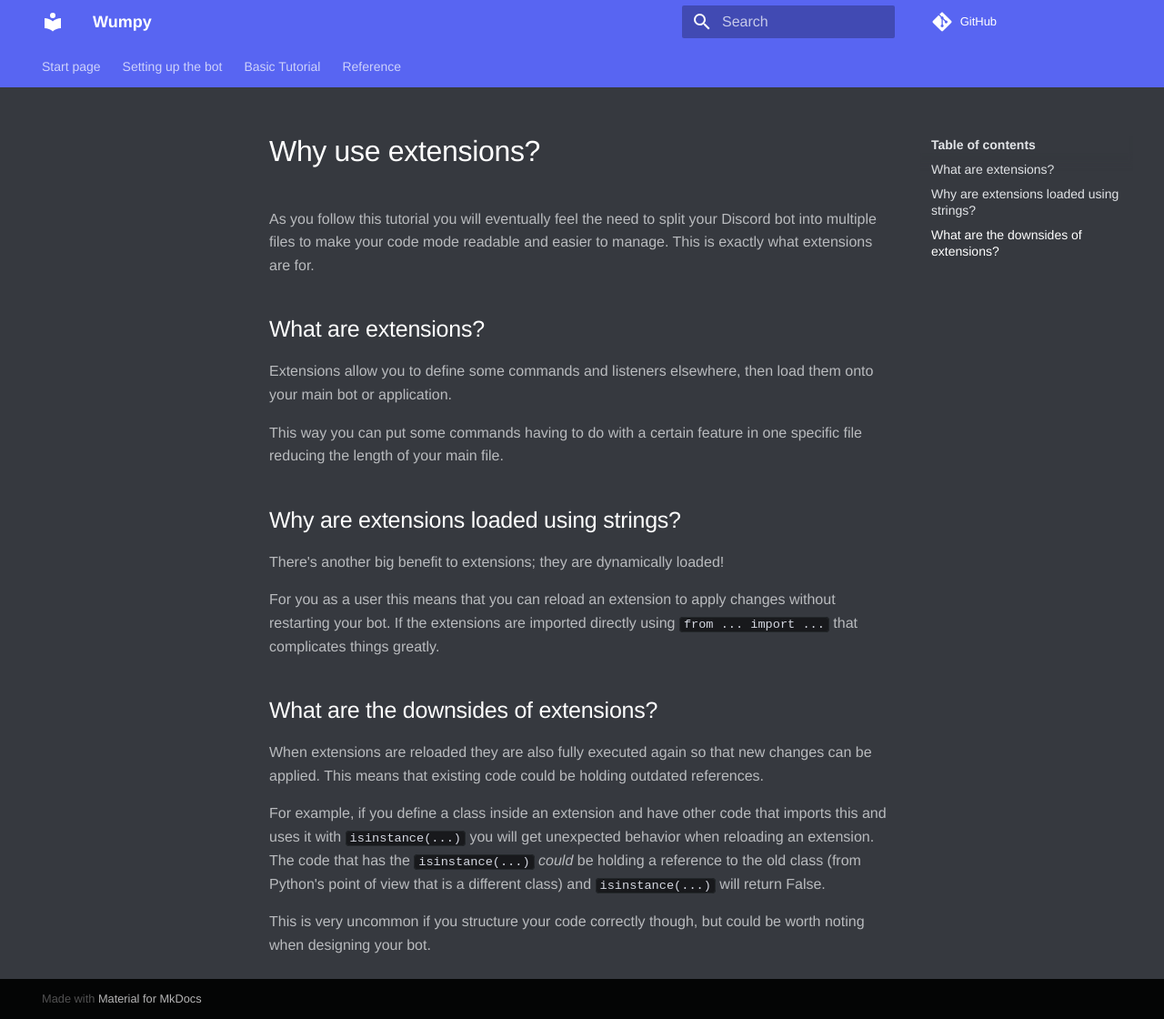
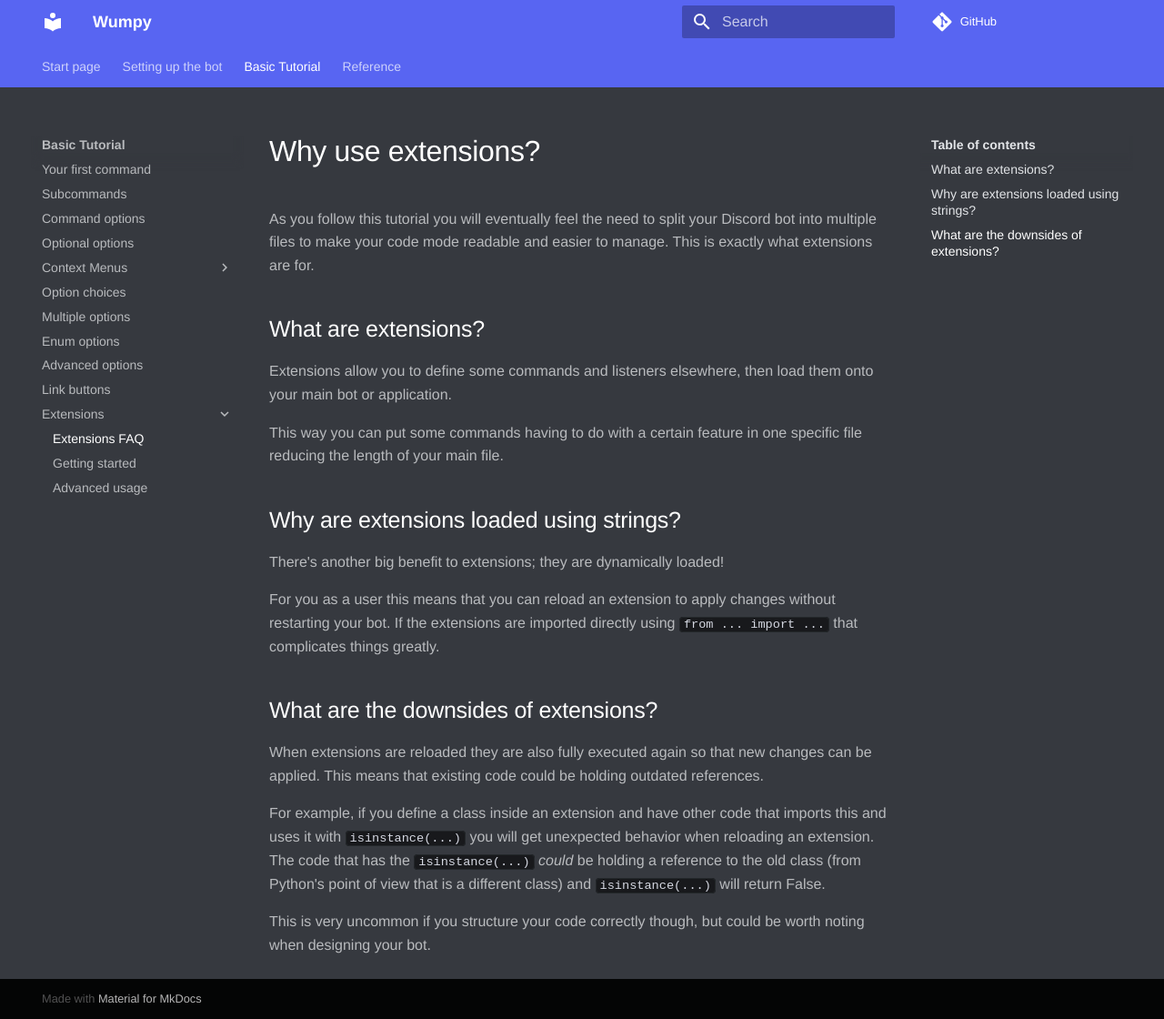
Before and after one commit to wumpyproject/wumpy, an MkDocs documentation site: the page built from docs/source/tutorial/extensions/extensions-faq.md, in a window 1280 px wide and 1120 px high. Shown: the whole window at 91% size. Built offline with MkDocs 1.6.1 and Material for MkDocs 9.7.7, drawn with Linux system fonts in a browser that asks for light colours; comment, search, counter and statistics services are not loaded.

Commit message:
Add missing navigation links for extensions

```diff
--- a/docs/mkdocs.yml
+++ b/docs/mkdocs.yml
@@ -51,6 +51,10 @@ nav:
     - Enum options: tutorial/choices-with-enums.md
     - Advanced options: tutorial/advanced-options.md
     - Link buttons: tutorial/link-buttons.md
+    - Extensions:
+      - Extensions FAQ: tutorial/extensions/extensions-faq.md
+      - Getting started: tutorial/extensions/simple-example.md
+      - Advanced usage: tutorial/extensions/advanced-usage.md
 
   - Reference:
     - Application commands: reference/interactions/commands.md
```
